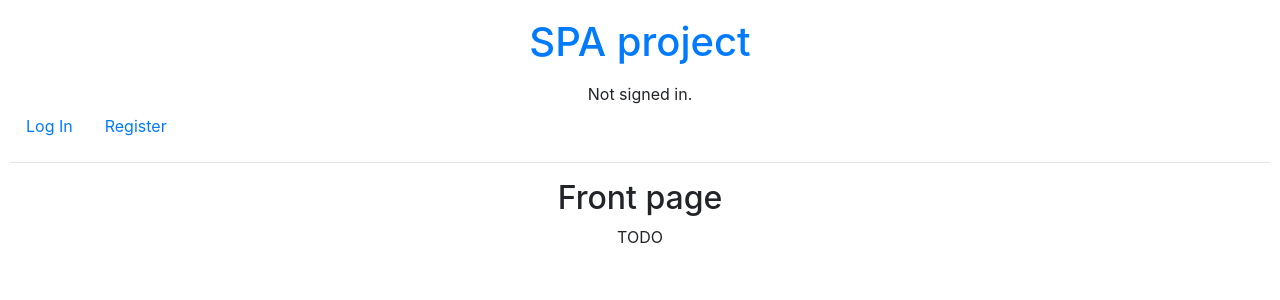
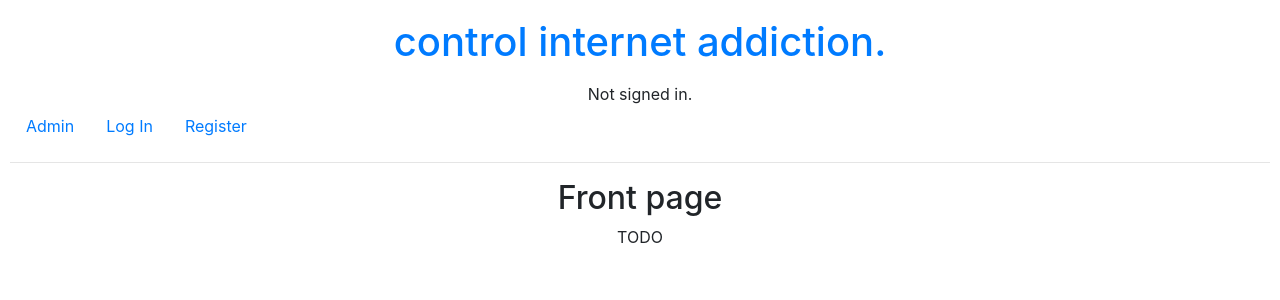
Before and after one commit to YAN3908/exel, a Django app: page / in a window 1280 px wide. Shown: the top 300 px of the page. Run offline with Django 4.2, Linux system fonts and the light colour scheme; some libraries are stand-ins or nearby versions.

Commit message:
redeploy

```diff
--- a/exsel/exsel/urls.py
+++ b/exsel/exsel/urls.py
@@ -17,6 +17,6 @@ from django.contrib import admin
 from django.urls import path, include
 
 urlpatterns = [
-    path('admin/', admin.site.urls),
+    path('admin/', admin.site.urls, name="admin"),
     path("", include("readexel.urls")),
 ]
--- a/exsel/readexel/templates/readexel/layout.html
+++ b/exsel/readexel/templates/readexel/layout.html
@@ -9,7 +9,7 @@
     </head>
     <body>
     <a class="nav-link" href="{% url 'index' %}">
-        <h1>SPA project</h1>
+        <h1>control internet addiction.</h1>
     </a>
         <div>
             {% if user.is_authenticated %}
@@ -19,8 +19,11 @@
             {% endif %}
         </div>
         <ul class="nav">
+<li class="nav-item">
+                    <a class="nav-link" href="/admin">Admin</a>
+                </li>
+            {% if user.is_authenticated %}
 
-            {% if user.is_authenticated %}
                 <li class="nav-item">
                     <a class="nav-link" href="{% url 'logout' %}">Log Out</a>
                 </li>
```
